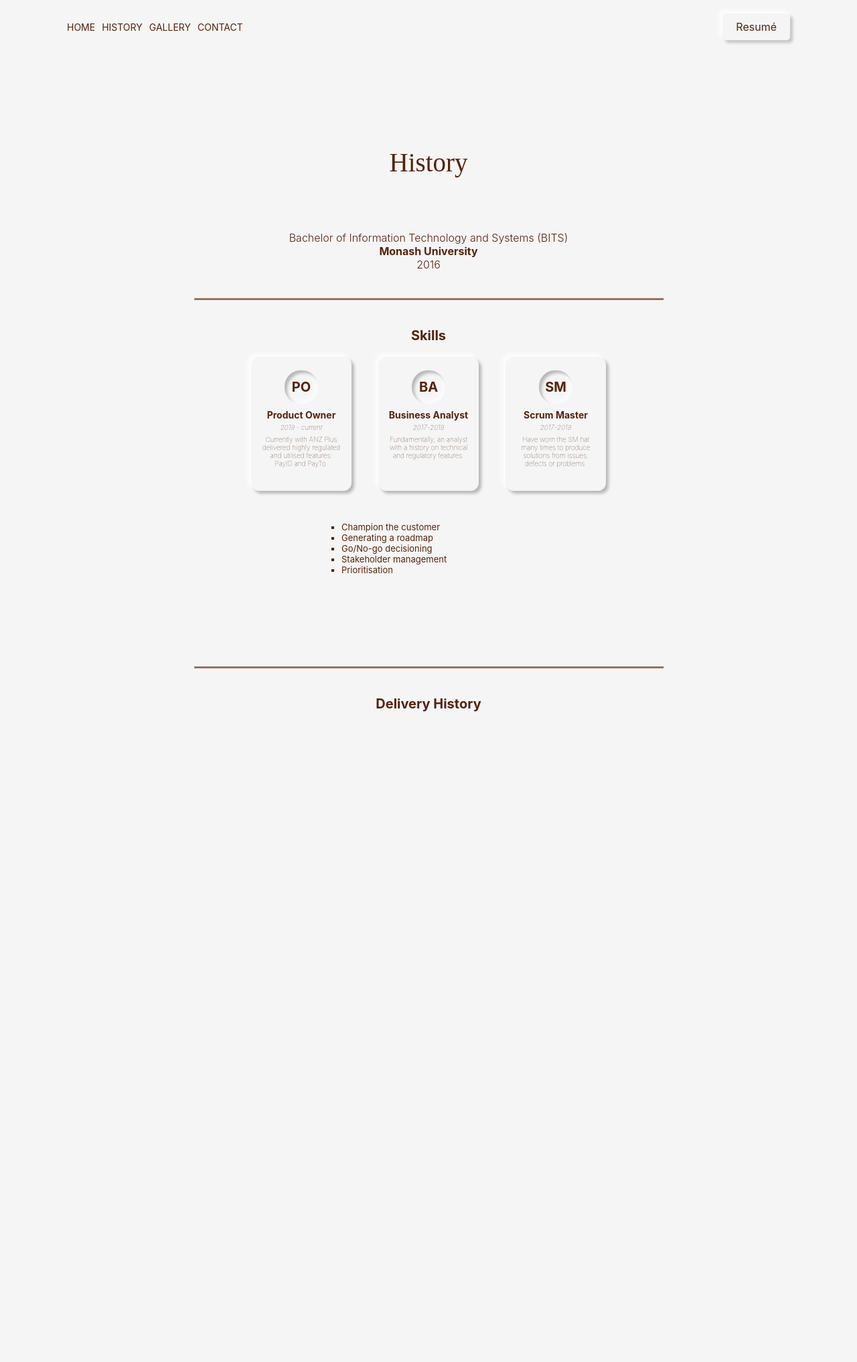
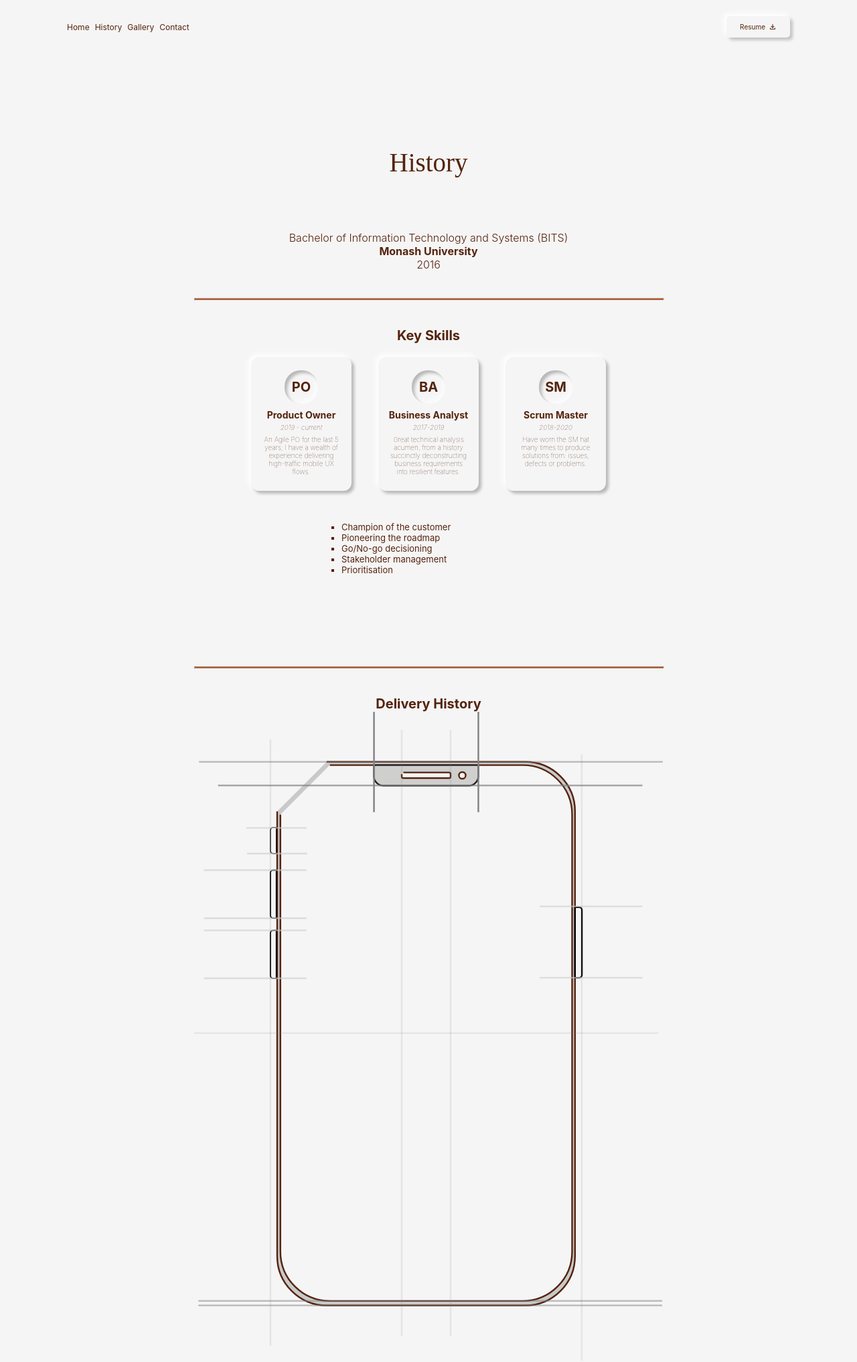
Before and after one commit to Pound1/portfolio, a React (Create React App) app: page /history in a window 1280 px wide. Shown: the top 2034 px of the page at 67% size. Before the commit the page ends 1143 px from the top, so only its background shows below. Built offline with nearby package versions, Linux system fonts and the light colour scheme.

Commit message:
Added SVG
plus general uplift

```diff
--- /dev/null
+++ b/src/assets/DownloadIcon.jsx
@@ -0,0 +1,8 @@
+const DownloadIcon = () => {
+    return (
+        <svg xmlns="http://www.w3.org/2000/svg" height="12px" viewBox="0 -960 960 960" width="12px" fill="currentColor"><path d="M480-320 280-520l56-58 104 104v-326h80v326l104-104 56 58-200 200ZM240-160q-33 0-56.5-23.5T160-240v-120h80v120h480v-120h80v120q0 33-23.5 56.5T720-160H240Z"/></svg>
+
+     );
+}
+
+export default DownloadIcon;
--- /dev/null
+++ b/src/assets/MobileBlueprint.jsx
@@ -0,0 +1,47 @@
+import styles from './MobileBlueprintStyles.module.css'
+
+const MobileBlueprintSVG = () => {
+    return (
+        <svg version="1.1" id="Layer_2_00000073002085762403623440000016108116929596944283_"
+            xmlns="http://www.w3.org/2000/svg" xmlnsXlink="http://www.w3.org/1999/xlink" x="0px" y="0px" viewBox="0 0 291.9 404.1"
+            style={{ enableBackground: "new 0 0 291.9 404.1" }} xmlSpace="preserve">
+
+            <g id="design_effects">
+                <path className={styles.st0} d="M82.5,31.2h123.9c17,0,30.8,13.8,30.8,30.8v276.9c0,17-13.8,30.8-30.8,30.8H82.5c-17,0-30.8-13.8-30.8-30.8V62
+            C51.7,45,65.5,31.2,82.5,31.2z"/>
+                <path className={styles.st1} d="M84.5,33.2h120.1c17,0,30.8,13.8,30.8,30.8v272.1c0,17-13.8,30.8-30.8,30.8H84.5c-17,0-30.8-13.8-30.8-30.8V64
+            C53.7,47,67.5,33.2,84.5,33.2z"/>
+                <path className={styles.st2} d="M113,33.2h63c0.6,0,1,0.5,1,1V40c0,3.3-2.7,6-6,6h-53.1c-3.3,0-6-2.7-6-6v-5.7C112,33.7,112.4,33.2,113,33.2
+            L113,33.2z"/>
+                <path className={styles.st1} d="M130.3,37.8h28.4c0.6,0,1,0.4,1,1v1.5c0,0.6-0.4,1-1,1h-28.4c-0.6,0-1-0.4-1-1v-1.5
+            C129.3,38.3,129.8,37.8,130.3,37.8z"/>
+                <circle className={styles.st1} cx="167" cy="39.6" r="2.1" />
+                <path className={styles.st3} d="M237.2,121.7h2.6c0.9,0,1.7,0.8,1.7,1.7v40.5c0,0.9-0.8,1.7-1.7,1.7h-2.6V121.7L237.2,121.7L237.2,121.7z" />
+                <path className={styles.st4} d="M51.2,166h-2c-0.9,0-1.7-0.8-1.7-1.7v-26.5c0-0.9,0.8-1.7,1.7-1.7h2V166L51.2,166L51.2,166z" />
+                <path className={styles.st4} d="M51.2,128.5h-2c-0.9,0-1.7-0.8-1.7-1.7v-26.5c0-0.9,0.8-1.7,1.7-1.7h2V128.5L51.2,128.5L51.2,128.5z" />
+                <path className={styles.st5} d="M51.2,88.3h-2c-0.9,0-1.7-0.8-1.7-1.7V73.7c0-0.9,0.8-1.7,1.7-1.7h2V88.3C51.2,88.3,51.2,88.3,51.2,88.3z" />
+                <line className={styles.st6} x1="14.9" y1="45.9" x2="279.2" y2="45.9" />
+                <line className={styles.st7} x1="3" y1="31.2" x2="291.9" y2="31.2" />
+                <line className={styles.st8} x1="0" y1="200.1" x2="288.9" y2="200.1" />
+                <line className={styles.st7} x1="2.6" y1="366.9" x2="291.5" y2="366.9" />
+                <line className={styles.st7} x1="2.6" y1="369.7" x2="291.5" y2="369.7" />
+                <line className={styles.st9} x1="112" y1="62.5" x2="112" y2="0" />
+                <line className={styles.st9} x1="177" y1="62.5" x2="177" y2="0" />
+                <line className={styles.st8} x1="129.3" y1="11.3" x2="129.3" y2="388.9" />
+                <line className={styles.st8} x1="159.7" y1="11.3" x2="159.7" y2="388.9" />
+                <line className={styles.st10} x1="32.5" y1="72.3" x2="70" y2="72.3" />
+                <line className={styles.st10} x1="33" y1="88.3" x2="70.4" y2="88.3" />
+                <line className={styles.st10} x1="6" y1="98.6" x2="70" y2="98.6" />
+                <line className={styles.st10} x1="6" y1="128.5" x2="70" y2="128.5" />
+                <line className={styles.st10} x1="6" y1="136.1" x2="70" y2="136.1" />
+                <line className={styles.st10} x1="6" y1="166" x2="70" y2="166" />
+                <line className={styles.st10} x1="215.2" y1="121.2" x2="279.2" y2="121.2" />
+                <line className={styles.st10} x1="215.2" y1="165.6" x2="279.2" y2="165.6" />
+                <line className={styles.st8} x1="47.5" y1="17.2" x2="47.5" y2="394.8" />
+                <line className={styles.st8} x1="241.4" y1="26.5" x2="241.4" y2="404.1" />
+            </g>
+        </svg>
+    );
+}
+
+export default MobileBlueprintSVG;
--- /dev/null
+++ b/src/assets/MobileBlueprintStyles.module.css
@@ -0,0 +1,11 @@
+.st0{fill:#C9C9C9;stroke: var(--text-colour);stroke-width:1.02;stroke-miterlimit:10;}
+.st1{fill:var(--background-colour);stroke:var(--text-colour);stroke-miterlimit:10;}
+.st2{fill:#CFCFCE;stroke:#231F20;stroke-miterlimit:10;}
+.st3{fill:none;stroke:#000000;stroke-miterlimit:10;}
+.st4{fill:none;stroke:#000000;stroke-width:0.77;stroke-miterlimit:10;}
+.st5{fill:none;stroke:#000000;stroke-width:0.57;stroke-miterlimit:10;}
+.st6{opacity:0.7;fill:none;stroke:#808285;stroke-width:1.02;stroke-miterlimit:10;enable-background:new    ;}
+.st7{opacity:0.49;fill:none;stroke:#808285;stroke-width:1.02;stroke-miterlimit:10;enable-background:new    ;}
+.st8{opacity:0.15;fill:none;stroke:#808285;stroke-width:1.02;stroke-miterlimit:10;enable-background:new    ;}
+.st9{fill:none;stroke:#808285;stroke-width:1.02;stroke-miterlimit:10;}
+.st10{opacity:0.62;fill:none;stroke:#CCCDCE;stroke-width:1.02;stroke-miterlimit:10;enable-background:new    ;}
--- /dev/null
+++ b/src/common/ActionButton.jsx
@@ -0,0 +1,12 @@
+import styles from './ActionButtonStyles.module.css'
+
+const ActionButton = ({label, Icon, link}) => {
+    return (
+        <div className={styles.container} href={link}>
+                {label}
+                {Icon && <Icon />}
+        </div>
+     );
+}
+
+export default ActionButton;
--- /dev/null
+++ b/src/common/ActionButtonStyles.module.css
@@ -0,0 +1,4 @@
+.container {
+    display: flex;
+    gap: 5px;
+}
--- a/src/sections/Content/History.jsx
+++ b/src/sections/Content/History.jsx
@@ -1,18 +1,13 @@
+import MobileBlueprintSVG from '../../assets/MobileBlueprint';
 import SkillCard from '../../common/SkillCard';
 import styles from './HistoryStyles.module.css';
 import { useState } from 'react';
 
-// function displaySkills() {
-//     return (
-//         <div>skills</div>
-//     );
-// }
-
 const History = () => {
 
-    const POSkills = ['Champion the customer', 'Generating a roadmap', 'Go/No-go decisioning', 'Stakeholder management', 'Prioritisation']
-    const BASkills = ['Requirements gathering', 'Story writing', 'Documentation', 'Defining Acceptance Criteria', 'Backlog grooming']
-    const SMSkills = ['Master of ceremonies', 'Work estimation', 'Stakeholder engagement', 'Dependency mapping', 'Incident management']
+    const POSkills = ['Champion of the customer', 'Pioneering the roadmap', 'Go/No-go decisioning', 'Stakeholder management', 'Prioritisation']
+    const BASkills = ['Requirements gathering', 'Story writing', 'Clear, succinct documentation', 'Defining Acceptance Criteria', 'Backlog grooming']
+    const SMSkills = ['Master of Ceremonies', 'Estimation (SCRUM)', 'Cross-team engagement', 'Dependency mapping', 'Incident management']
 
     const [skills, setSkills] = useState(POSkills)
 
@@ -31,23 +26,20 @@ const History = () => {
                 <p >2016</p>
                 </div>
             <hr className={styles.divider} />
-            <h2 className={styles.subheading}>Skills</h2>
+            <h2 className={styles.subheading}>Key Skills</h2>
             <div className={styles.container}>
-                <SkillCard onClick={() => updateSkills(POSkills)} title={"Product Owner"} subTitle={"2019 - current"} p={"Currently with ANZ Plus delivered highly regulated and utilised features: PayID and PayTo. "}/>
-                <SkillCard onClick={() => updateSkills(BASkills)} title={"Business Analyst"} subTitle={"2017-2019"} p={"Fundamentally, an analyst with a history on technical and regulatory features."} />
-                <SkillCard onClick={() => updateSkills(SMSkills)} title={"Scrum Master"} subTitle={"2017-2019"} p={"Have worn the SM hat many times to produce solutions from issues, defects or problems."} />
+                <SkillCard onClick={() => updateSkills(POSkills)} title={"Product Owner"} subTitle={"2019 - current"} p={"An Agile PO for the last 5 years; I have a wealth of experience delivering high-traffic mobile UX flows."}/>
+                <SkillCard onClick={() => updateSkills(BASkills)} title={"Business Analyst"} subTitle={"2017-2019"} p={"Great technical analysis acumen, from a history succinctly deconstructing business requirements into resilient features."} />
+                <SkillCard onClick={() => updateSkills(SMSkills)} title={"Scrum Master"} subTitle={"2018-2020"} p={"Have worn the SM hat many times to produce solutions from: issues, defects or problems."} />
             </div>
             <div className={styles.skillList}>
-                <ul>
-                    {
-                        skills.map((item, index) => (
-                            <li key={index}>{item.name || item}</li>
-                        ))
-                    }
-            </ul>
+                <ul className={styles.staggeredList} key={skills}>
+                    {skills.map((item, index) => (<li key={index}>{item.name || item}</li>))}
+                </ul>
             </div>
             <hr className={styles.divider} />
             <h2 className={styles.subheading}>Delivery History</h2>
+            <MobileBlueprintSVG />
         </section>
      );
 }
--- a/src/sections/Content/HistoryStyles.module.css
+++ b/src/sections/Content/HistoryStyles.module.css
@@ -26,6 +26,24 @@
     li {
         color: var(--text-colour);
         font-size: calc(5px + 1vmin);
+        }
+
+    li:nth-child(1) {
+        animation-delay: 0s;
+    }
+    li:nth-child(2) {
+        animation-delay: 0.2s;
+        /* 0.2s delay for the second item */
+    }
+    li:nth-child(3) {
+        animation-delay: 0.4s;
+        /* 0.4s delay for the third item */
+    }
+    li:nth-child(4) {
+    animation-delay: 0.6s; /* 0.6s delay for the fourth item */
+    }
+    li:nth-child(5) {
+    animation-delay: 0.8s; /* 0.8s delay for the fifth item */
     }
 }
 
@@ -44,6 +62,18 @@
     /* Add animation */
 }
 
-/* .skillList {
-    animation: ;
-} */
+.staggeredList li {
+  opacity: 0; /* Start hidden */
+  animation: fadeIn 0.5s forwards; /* Apply the animation */
+}
+
+@keyframes fadeIn {
+  from {
+    opacity: 0;
+    transform: translateY(20px); /* Optional: add a slight upward movement */
+  }
+  to {
+    opacity: 1;
+    transform: translateY(0);
+  }
+}
--- a/src/sections/Header/Header.jsx
+++ b/src/sections/Header/Header.jsx
@@ -1,3 +1,5 @@
+import DownloadIcon from '../../assets/DownloadIcon';
+import ActionButton from '../../common/ActionButton';
 import styles from './HeaderStyles.module.css';
 
 function Header() {
@@ -11,7 +13,7 @@ function Header() {
         <a href="/contact">Contact</a>
     </div>
     <div className={styles.resumeButton}>
-        <a href="#downloadResume">Resumé</a>
+        <ActionButton label="Resume" Icon={DownloadIcon} />
     </div>
 
     </section>
--- a/src/sections/Header/HeaderStyles.module.css
+++ b/src/sections/Header/HeaderStyles.module.css
@@ -12,10 +12,11 @@
     display: flex;
     justify-content: flex-start;
     float: left;
-    gap: 10px;
+    gap: 8px;
     margin-left: 100px;
-    font-size: 14px;
-    text-transform: uppercase;
+    font-size: 12px;
+    /* text-transform: uppercase; */
+    font-family: "Inter", sans-serif;
 
     a {
         text-decoration: none;
@@ -29,7 +30,6 @@
         text-decoration: underline;
         color: rgb(164, 123, 36);
         font-weight: 500;
-
     }
 
     /* a:visited { doesnt work.... >.<
@@ -39,16 +39,18 @@
 }
 
 .resumeButton {
-    justify-content: flex-end;
+    /* justify-content: flex-end; */
     /* align-self: end; */
     padding: 10px 20px;
     margin-right: 100px;
     background-color: #f5f5f5;
     color: #54230D;
-    border: none;
     border-radius: 5px;
     cursor: pointer;
     box-shadow: 4px 4px 4px rgba(0, 0, 0, 0.2), -4px -4px 8px rgba(255, 255, 255, 1);
+    font-size: 10px;
+    font-family: "Inter", sans-serif;
+    gap: 2px;
 
     a {
         text-decoration: none;
--- a/src/sections/Home/HomeStyles.module.css
+++ b/src/sections/Home/HomeStyles.module.css
@@ -7,7 +7,7 @@
     align-items: center;
     font-size: calc(10px + 2vmin);
     width: 700px;
-    animation: fadeIn 0.6s ease-in;
+    animation: fadeIn 0.3s ease-in;
 
     h1 {
         margin-bottom: 50px;
@@ -58,7 +58,7 @@
 
     a {
         padding: 10px 20px;
-        font-size: 12px;
+        font-size: 10px;
         color: rgb(106, 123, 235, 100%);
         border: none;
         border-radius: 5px;
```
Also changed, not shown: src/common/GalleryCardStyles.module.css (+15 -1 lines).
